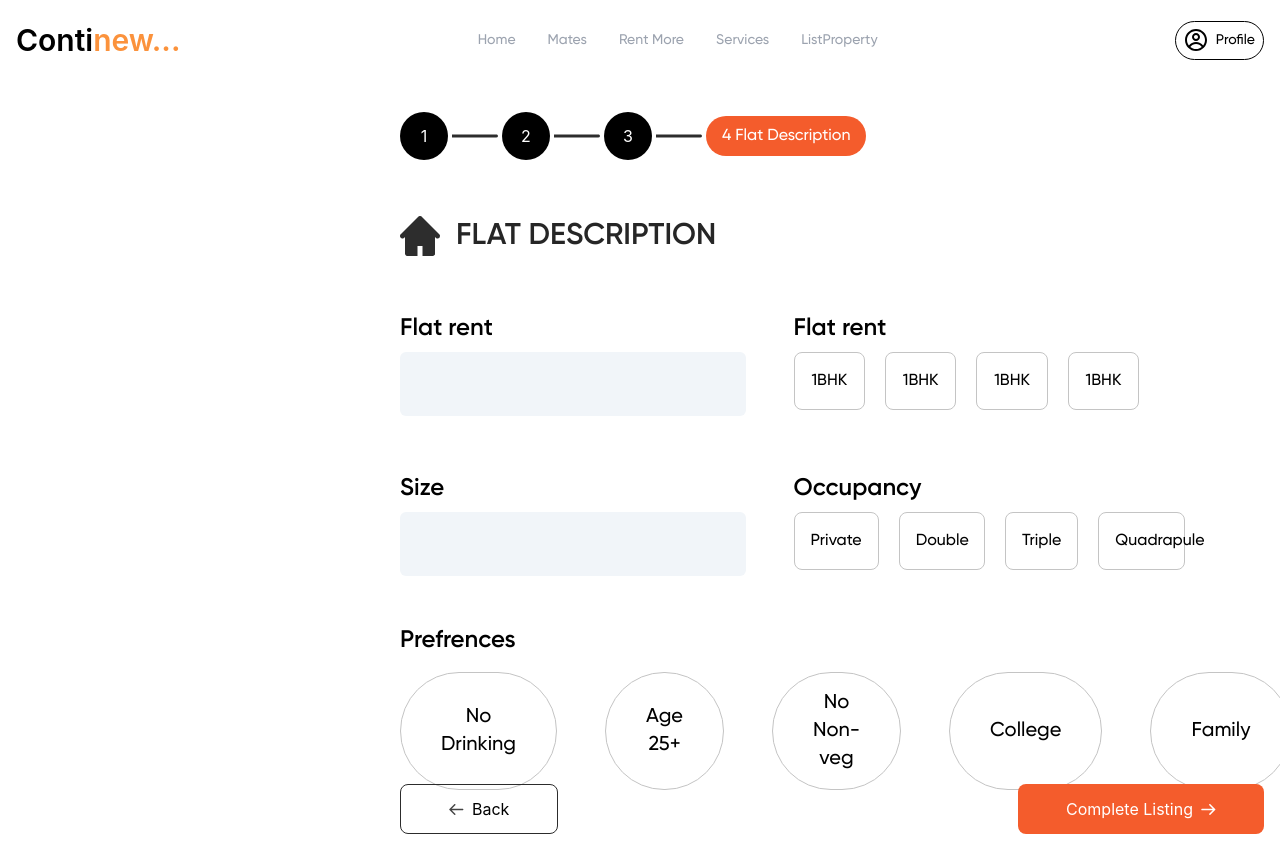
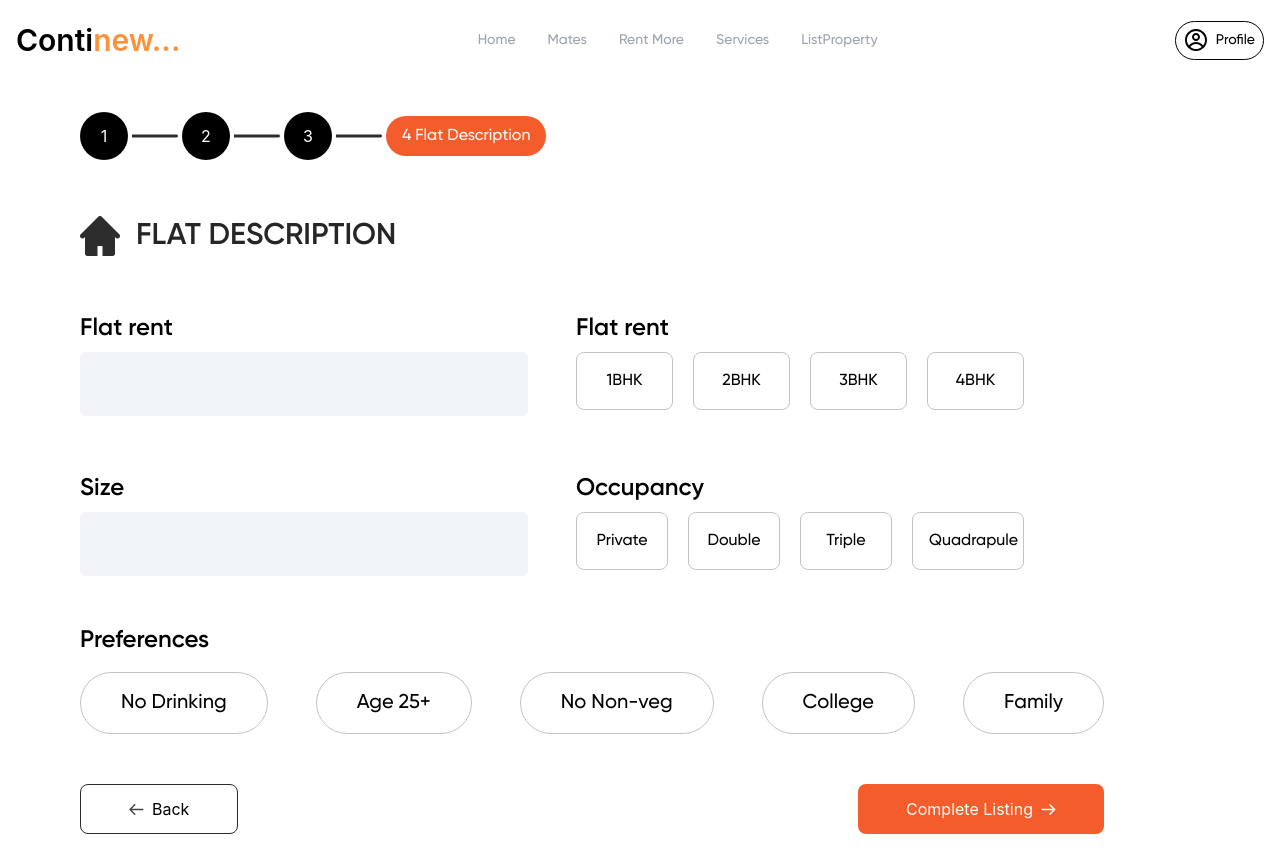
Before and after one commit to harshwarghade22/Mini-Project, a React (Vite) app: page /flatDescription in a window 1280 px wide. Built offline with nearby package versions, Linux system fonts and the light colour scheme.

Commit message:
functionality added

```diff
--- a/src/components/Listing_steps/FlatDescription2.jsx
+++ b/src/components/Listing_steps/FlatDescription2.jsx
@@ -1,16 +1,53 @@
 import React from "react";
 import line from "../Images/Line 98dash.png";
-
 import home2 from "../Images/Vector2222.png";
 import arrow1 from "../Images/Arrow 2.png";
 import arrow2 from "../Images/Arrow 21234.png";
-import { Input } from '@mantine/core';
-
 import { Link } from "react-router-dom";
+import { useState } from "react";
 
 const FlatDescription = () => {
+  const [selectedPreferences, setSelectedPreferences] = useState([]);
+
+  // Function to toggle the selected state of a preference
+  const togglePreference = (preference) => {
+    if (selectedPreferences.includes(preference)) {
+      setSelectedPreferences(
+        selectedPreferences.filter((item) => item !== preference)
+      );
+    } else {
+      setSelectedPreferences([...selectedPreferences, preference]);
+    }
+  };
+
+  const [selectedOccupancies, setSelectedOccupancies] = useState([]);
+
+  // Function to toggle the selected state of an occupancy option
+  const toggleOccupancy = (occupancy) => {
+    if (selectedOccupancies.includes(occupancy)) {
+      setSelectedOccupancies(
+        selectedOccupancies.filter((item) => item !== occupancy)
+      );
+    } else {
+      setSelectedOccupancies([...selectedOccupancies, occupancy]);
+    }
+  };
+
+  const [selectedRentOptions, setSelectedRentOptions] = useState([]);
+
+  // Function to toggle the selected state of a flat rent option
+  const toggleRentOption = (option) => {
+    if (selectedRentOptions.includes(option)) {
+      setSelectedRentOptions(
+        selectedRentOptions.filter((item) => item !== option)
+      );
+    } else {
+      setSelectedRentOptions([...selectedRentOptions, option]);
+    }
+  };
+
   return (
-    <div className="max-w-7xl ml-96 px-4 py-8">
+    <div className="max-w-6xl mx-auto px-4 py-8">
       <div className="top  flex justify-start items-center gap-1">
         <Link to="/addLocation">
           <div className="w-12 h-12 rounded-full bg-black text-white flex justify-center items-center">
@@ -56,10 +93,46 @@ const FlatDescription = () => {
           <div className="w-2/5">
             <h1 className="text-2xl font-gilroy_semi_bold">Flat rent</h1>
             <div className="flex justify-between gap-5">
-                <button className="w-1/4 p-4 mt-2 border border-[#C4C4C4] rounded-lg font-gilroy_medium">1BHK</button>
-                <button className="w-1/4 p-4 mt-2 border border-[#C4C4C4] rounded-lg font-gilroy_medium">1BHK</button>
-                <button className="w-1/4 p-4 mt-2 border border-[#C4C4C4] rounded-lg font-gilroy_medium">1BHK</button>
-                <button className="w-1/4 p-4 mt-2 border border-[#C4C4C4] rounded-lg font-gilroy_medium">1BHK</button>
+              <button
+                className={`w-1/4 p-4 mt-2 border rounded-lg font-gilroy_medium ${
+                  selectedRentOptions.includes("1BHK")
+                    ? "border-black"
+                    : "border-[#C4C4C4]"
+                }`}
+                onClick={() => toggleRentOption("1BHK")}
+              >
+                1BHK
+              </button>
+              <button
+                className={`w-1/4 p-4 mt-2 border rounded-lg font-gilroy_medium ${
+                  selectedRentOptions.includes("2BHK")
+                    ? "border-black"
+                    : "border-[#C4C4C4]"
+                }`}
+                onClick={() => toggleRentOption("2BHK")}
+              >
+                2BHK
+              </button>
+              <button
+                className={`w-1/4 p-4 mt-2 border rounded-lg font-gilroy_medium ${
+                  selectedRentOptions.includes("3BHK")
+                    ? "border-black"
+                    : "border-[#C4C4C4]"
+                }`}
+                onClick={() => toggleRentOption("3BHK")}
+              >
+                3BHK
+              </button>
+              <button
+                className={`w-1/4 p-4 mt-2 border rounded-lg font-gilroy_medium ${
+                  selectedRentOptions.includes("4BHK")
+                    ? "border-black"
+                    : "border-[#C4C4C4]"
+                }`}
+                onClick={() => toggleRentOption("4BHK")}
+              >
+                4BHK
+              </button>
             </div>
           </div>
         </div>
@@ -74,25 +147,103 @@ const FlatDescription = () => {
           <div className="w-2/5">
             <h1 className="text-2xl font-gilroy_semi_bold">Occupancy</h1>
             <div className="flex justify-between gap-5">
-                <button className="w-1/4 p-4 mt-2 border border-[#C4C4C4] rounded-lg font-gilroy_medium">Private</button>
-                <button className="w-1/4 p-4 mt-2 border border-[#C4C4C4] rounded-lg font-gilroy_medium">Double</button>
-                <button className="w-1/4 p-4 mt-2 border border-[#C4C4C4] rounded-lg font-gilroy_medium">Triple</button>
-                <button className="w-1/4 p-4 mt-2 border border-[#C4C4C4] rounded-lg font-gilroy_medium">Quadrapule</button>
+              <button
+                className={`w-1/4 p-4 mt-2 border rounded-lg font-gilroy_medium ${
+                  selectedOccupancies.includes("Private")
+                    ? "border-black"
+                    : "border-[#C4C4C4]"
+                }`}
+                onClick={() => toggleOccupancy("Private")}
+              >
+                Private
+              </button>
+              <button
+                className={`w-1/4 p-4 mt-2 border rounded-lg font-gilroy_medium ${
+                  selectedOccupancies.includes("Double")
+                    ? "border-black"
+                    : "border-[#C4C4C4]"
+                }`}
+                onClick={() => toggleOccupancy("Double")}
+              >
+                Double
+              </button>
+              <button
+                className={`w-1/4 p-4 mt-2 border rounded-lg font-gilroy_medium ${
+                  selectedOccupancies.includes("Triple")
+                    ? "border-black"
+                    : "border-[#C4C4C4]"
+                }`}
+                onClick={() => toggleOccupancy("Triple")}
+              >
+                Triple
+              </button>
+              <button
+                className={`w-1/4 p-4 mt-2 border rounded-lg font-gilroy_medium ${
+                  selectedOccupancies.includes("Quadrapule")
+                    ? "border-black"
+                    : "border-[#C4C4C4]"
+                }`}
+                onClick={() => toggleOccupancy("Quadrapule")}
+              >
+                Quadrapule
+              </button>
             </div>
           </div>
         </div>
-        <div className="preferences mt-8 ">
-            <h1 className="text-2xl font-gilroy_semi_bold">Prefrences</h1>
+        <div className="preferences mt-8">
+          <h1 className="text-2xl font-gilroy_semi_bold">Preferences</h1>
           <div className="w-11/12 flex gap-12 mt-4">
-                <button className="px-10 py-4 border border-[#C4C4C4] rounded-full text-xl font-gilroy_medium">No Drinking</button>
-                <button className="px-10 py-4 border border-[#C4C4C4] rounded-full text-xl font-gilroy_medium">Age 25+</button>
-                <button className="px-10 py-4 border border-[#C4C4C4] rounded-full text-xl font-gilroy_medium">No Non-veg</button>
-                <button className="px-10 py-4 border border-[#C4C4C4] rounded-full text-xl font-gilroy_medium">College</button>
-                <button className="px-10 py-4 border border-[#C4C4C4] rounded-full text-xl font-gilroy_medium">Family</button>
-                {/* <button className="px-10 py-4 border border-[#C4C4C4] rounded-full">No Drinking</button> */}
+            <button
+              className={`px-10 py-4 border rounded-full text-xl font-gilroy_medium ${
+                selectedPreferences.includes("No Drinking")
+                  ? "border-black"
+                  : "border-[#C4C4C4]"
+              }`}
+              onClick={() => togglePreference("No Drinking")}
+            >
+              No Drinking
+            </button>
+            <button
+              className={`px-10 py-4 border rounded-full text-xl font-gilroy_medium ${
+                selectedPreferences.includes("Age 25+")
+                  ? "border-black"
+                  : "border-[#C4C4C4]"
+              }`}
+              onClick={() => togglePreference("Age 25+")}
+            >
+              Age 25+
+            </button>
+            <button
+              className={`px-10 py-4 border rounded-full text-xl font-gilroy_medium ${
+                selectedPreferences.includes("No Non-veg")
+                  ? "border-black"
+                  : "border-[#C4C4C4]"
+              }`}
+              onClick={() => togglePreference("No Non-veg")}
+            >
+              No Non-veg
+            </button>
+            <button
+              className={`px-10 py-4 border rounded-full text-xl font-gilroy_medium ${
+                selectedPreferences.includes("College")
+                  ? "border-black"
+                  : "border-[#C4C4C4]"
+              }`}
+              onClick={() => togglePreference("College")}
+            >
+              College
+            </button>
+            <button
+              className={`px-10 py-4 border rounded-full text-xl font-gilroy_medium ${
+                selectedPreferences.includes("Family")
+                  ? "border-black"
+                  : "border-[#C4C4C4]"
+              }`}
+              onClick={() => togglePreference("Family")}
+            >
+              Family
+            </button>
           </div>
-
-
         </div>
       </div>
 
```
Lines whose indentation alone changed are shown as unchanged.
